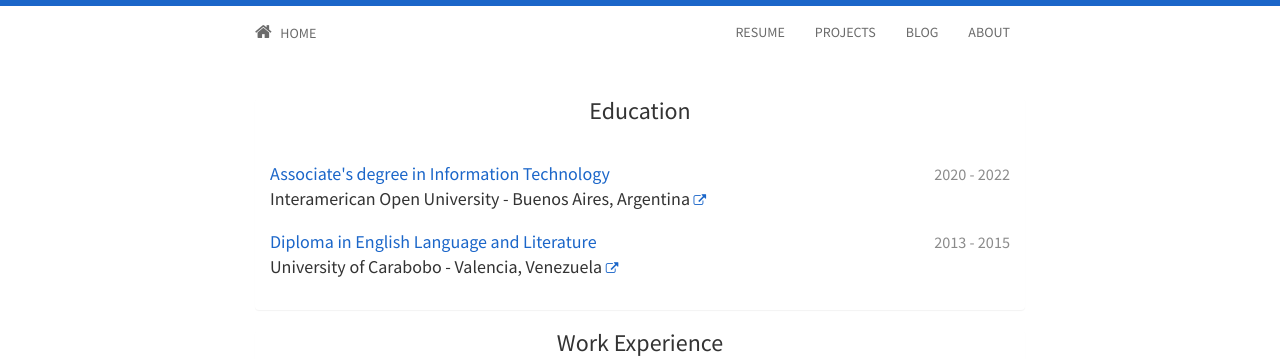
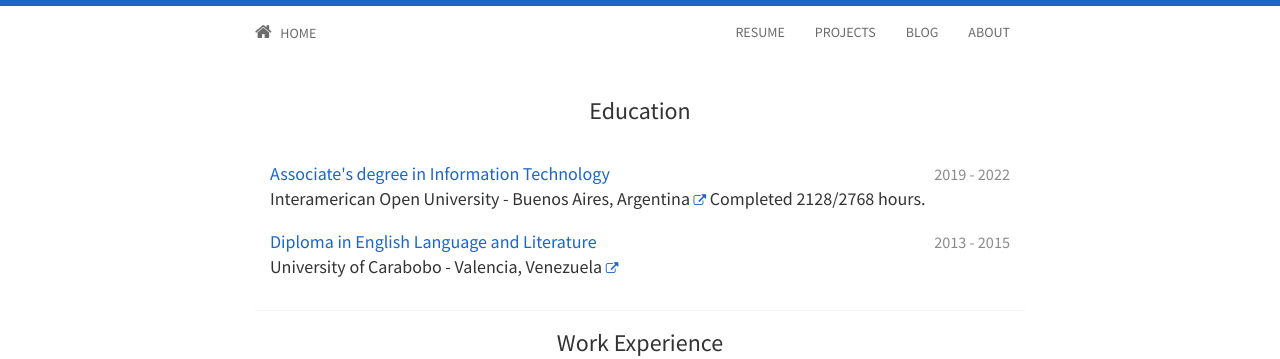
Before and after one commit to jfernancordova/jfernancordova.github.io, a Jekyll site: the page built from resume.html, in a window 1280 px wide. Shown: the top 359 px of the page. Built offline with Jekyll 4.4.1, drawn with Linux system fonts in a browser that asks for light colours; nearby versions of some CDN libraries.

Commit message:
Update resume.html

```diff
--- a/resume.html
+++ b/resume.html
@@ -10,7 +10,7 @@ title: Resume
       <div class="panel-body">
         <h5 class="project closer">
           <span class="title">Associate's degree in Information Technology</span>
-          <span class="dates">2020 - 2022</span>
+          <span class="dates">2019 - 2022</span>
           <span class="company">
             Interamerican Open University - Buenos Aires, Argentina
             <a
@@ -19,6 +19,7 @@ title: Resume
             >
               <i class="fa fa-external-link" style="font-size: 70%;"></i>
             </a>
+            Completed 2128/2768 hours.
           </span>
         </h5>
         <h5 class="project closer">
```
